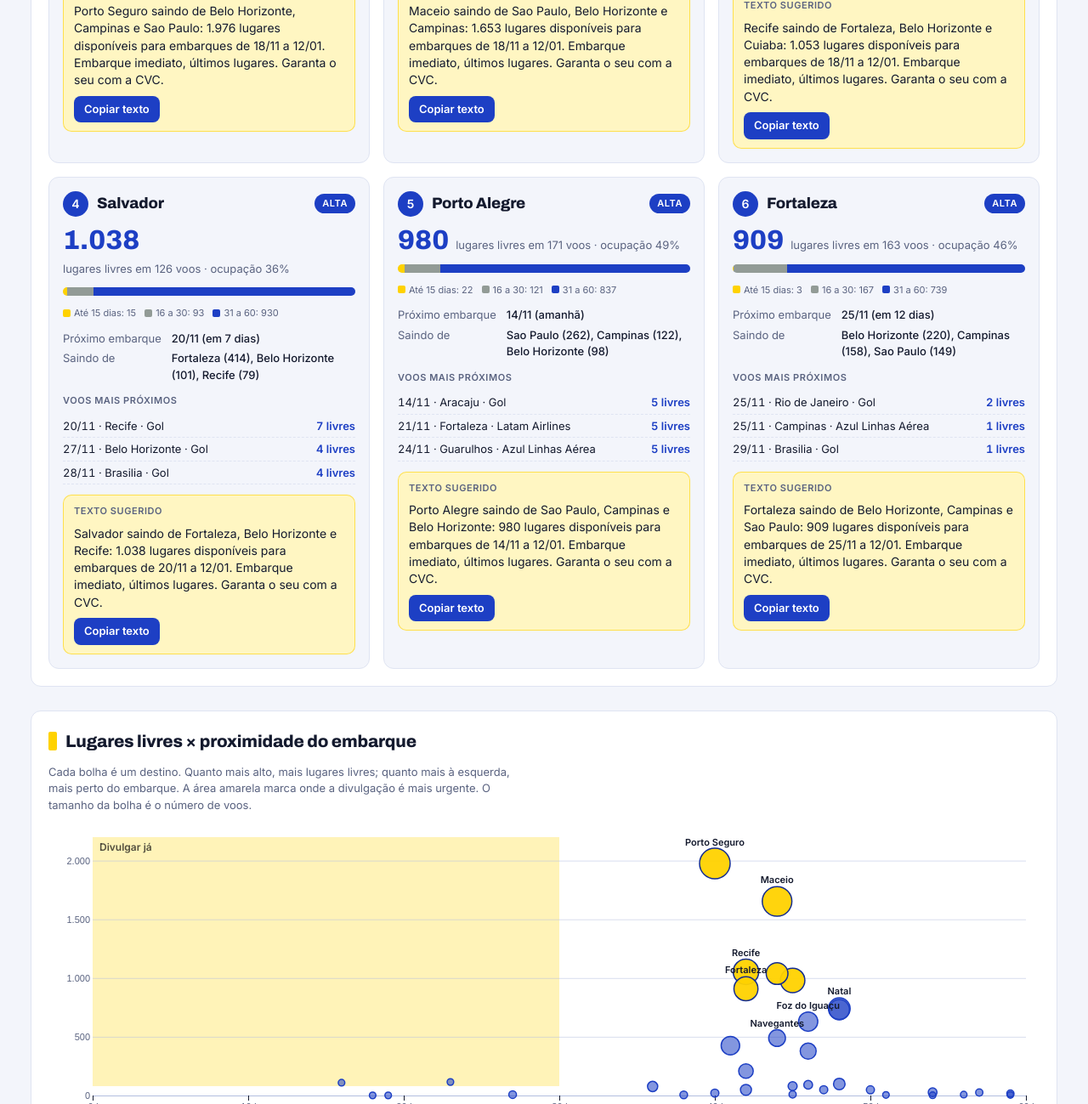
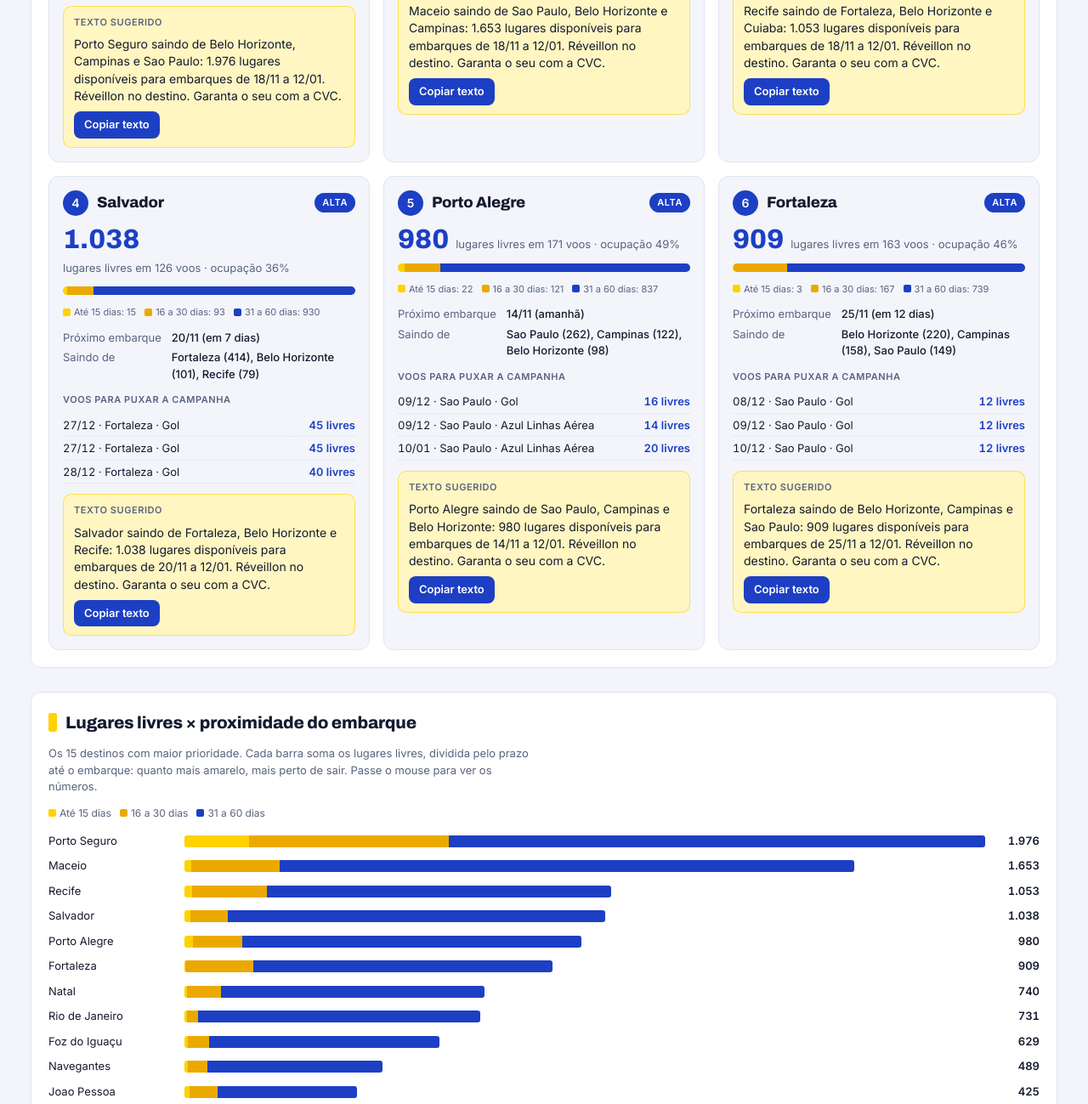
Before and after one commit to vjavictor-boop/mapa-da-mina, a plain HTML site: page index.html in a window 1280 px wide. Shown: the part 6492-7791 px from the top of the page at 85% size. Drawn offline with nearby package versions, Linux system fonts and the light colour scheme.

Commit message:
Divulgação: barras por prazo, gancho e voos prioritários

```diff
--- a/index.html
+++ b/index.html
@@ -253,8 +253,9 @@ window.dash = (() => {
 
   <section class="mm-sec" id="proximidade">
     <h2>Lugares livres × proximidade do embarque</h2>
-    <p>Cada bolha é um destino. Quanto mais alto, mais lugares livres; quanto mais à esquerda, mais perto do embarque. A área amarela marca onde a divulgação é mais urgente. O tamanho da bolha é o número de voos.</p>
-    <div class="mm-chart mm-scatter" data-draw="d-scatter"></div>
+    <p>Os 15 destinos com maior prioridade. Cada barra soma os lugares livres, dividida pelo prazo até o embarque: quanto mais amarelo, mais perto de sair. Passe o mouse para ver os números.</p>
+    <div class="mm-seg-legend mm-prazo-leg" data-draw="d-prazo-leg"></div>
+    <div class="mm-chart mm-prazos" data-draw="d-prazos"></div>
   </section>
 
   <section class="mm-sec" id="prazos">
@@ -274,7 +275,9 @@ window.dash = (() => {
       <dt>Lugares livres</dt><dd>Soma do disponível dos voos com embarque entre hoje e o fim da janela escolhida, saindo do estado selecionado.</dd>
       <dt>Peso por prazo</dt><dd>Cada lugar vale 3 pontos se o voo sai em até 15 dias, 2 pontos de 16 a 30 dias, 1,5 de 31 a 60 dias e 1 ponto depois disso. Lugar perto do embarque pesa mais porque sobra menos tempo para vender.</dd>
       <dt>Pontuação</dt><dd>Soma dos pontos de todos os lugares livres do destino. Os destinos são ordenados por ela.</dd>
-      <dt>Urgente</dt><dd>Pelo menos 40% dos lugares livres saem em até 30 dias (e são 30 lugares ou mais).</dd>
+      <dt>Urgente</dt><dd>200 lugares livres ou mais saem em até 30 dias, ou pelo menos 40% dos lugares livres saem nesse prazo (mínimo de 30 lugares).</dd>
+      <dt>Voos para puxar a campanha</dt><dd>Os três voos do destino com mais lugares livres, pesados pela proximidade do embarque.</dd>
+      <dt>Texto sugerido</dt><dd>O tema (Réveillon, férias, Carnaval) segue o período em que se concentram os lugares livres, não só o primeiro voo.</dd>
       <dt>Alta</dt><dd>Não é urgente, mas o próximo embarque com lugares é em até 45 dias.</dd>
       <dt>Planejar</dt><dd>Os lugares estão mais distantes; dá para preparar campanha com antecedência.</dd>
       <dt>Estado de embarque</dt><dd>Estado da cidade da malha de origem do voo.</dd>
@@ -714,6 +717,12 @@ body { overflow-x: clip; }
 .mm-copy-l { font-size: 11px; font-weight: 700; text-transform: uppercase; letter-spacing: .05em; color: var(--color-fg-muted); }
 .mm-copybtn { justify-self: start; font: inherit; font-size: 13px; font-weight: 600; padding: 6px 12px; border-radius: 8px; border: 0; background: var(--blue); color: #ffffff; cursor: pointer; }
 .mm-copybtn:focus-visible { outline: 2px solid var(--yellow); outline-offset: 2px; }
+.mm-prazos { display: grid; gap: 6px; min-height: 0; }
+.mm-prazos .mm-bar { cursor: default; grid-template-columns: minmax(0, 9.5rem) 1fr auto; }
+.mm-stack { background: transparent; }
+.mm-stack-in { display: flex; height: 100%; border-radius: 3px; overflow: hidden; }
+.mm-stack-in i { display: block; height: 100%; }
+.mm-prazo-leg { font-size: 12px; }
 .mm-scatter { min-height: 360px; }
 .mm-scatter .mm-zone { fill: color-mix(in oklab, var(--yellow) 28%, transparent); }
 .mm-scatter .mm-zone-l { fill: color-mix(in oklab, var(--yellow) 30%, var(--color-fg)); font-weight: 700; font-size: 12px; }
@@ -745,13 +754,14 @@ window.mmNome = (s) => String(s).toLowerCase().replace(/(^|[\s(])(\S)/g, (m, a,
 window.mmDM = (s) => { const [, m, d] = String(s).split('-'); return d + '/' + m; };
 window.mmPrior = (g) => {
   const perto = g.b15 + g.b30;
-  if (perto >= 30 && perto / g.livres >= 0.4) return ['Urgente', 'urg'];
+  if (perto >= 200 || (perto >= 30 && perto / g.livres >= 0.4)) return ['Urgente', 'urg'];
   if (g.proxDias <= 45) return ['Alta', 'alta'];
   return ['Planejar', 'plan'];
 };
 window.mmGancho = (g) => {
-  if (g.proxDias <= 15) return 'Embarque imediato, últimos lugares';
-  const [, m, d] = g.prox.split('-').map(Number);
+  if (g.diasMedio <= 15) return 'Embarque imediato, últimos lugares';
+  const pico = new Date(mmHoje() + g.diasMedio * 864e5);
+  const m = pico.getUTCMonth() + 1, d = pico.getUTCDate();
   if ((m === 12 && d >= 20) || (m === 1 && d <= 3)) return 'Réveillon no destino';
   if (m === 12 || m === 1) return 'Férias de verão';
   if (m === 2) return 'Carnaval e férias';
@@ -797,7 +807,7 @@ dash.calc('divulga', {
       ocupacao: g.oferta ? Math.floor(g.ocup / g.oferta * 100) : 0,
       diasMedio: Math.round(g.somaDias / g.livres),
       origensTop: [...g.origens].sort((a, b) => b[1] - a[1]).slice(0, 3),
-      proximos: g.lista.sort((a, b) => a.dias - b.dias || b.disp - a.disp).slice(0, 3),
+      proximos: g.lista.sort((a, b) => b.disp * mmPeso(b.dias) - a.disp * mmPeso(a.dias) || a.dias - b.dias).slice(0, 3).sort((a, b) => a.dias - b.dias),
       origens: undefined, lista: undefined
     })).sort((a, b) => b.score - a.score);
   }
@@ -846,7 +856,7 @@ dash.draw('d-cards', (el) => {
   const rows = s.data.slice(0, 6);
   if (!rows.length) { const p = document.createElement('p'); p.className = 'mm-empty-msg'; p.textContent = 'Nenhum destino com lugares livres neste estado e prazo. Tente uma janela maior.'; el.append(p); return; }
   const mk = (tag, cls, txt) => { const e = document.createElement(tag); if (cls) e.className = cls; if (txt != null) e.textContent = txt; return e; };
-  const segs = [['b15', 'Até 15 dias', 'var(--yellow)'], ['b30', '16 a 30', 'color-mix(in oklab, var(--yellow) 55%, var(--blue))'], ['b60', '31 a 60', 'var(--blue)'], ['b90', '61 a 90', 'color-mix(in oklab, var(--blue) 40%, var(--color-panel))']];
+  const segs = mmSegs;
   rows.forEach((g, i) => {
     const art = mk('article', 'mm-rec');
     const top = mk('div', 'mm-rec-top');
@@ -884,12 +894,45 @@ dash.draw('d-cards', (el) => {
       setTimeout(() => { btn.textContent = 'Copiar texto'; }, 2500);
     });
     copy.append(mk('span', 'mm-copy-l', 'Texto sugerido'), p, btn);
-    art.append(top, big, seg, leg, meta, mk('span', 'mm-copy-l', 'Voos mais próximos'), ul, copy);
+    art.append(top, big, seg, leg, meta, mk('span', 'mm-copy-l', 'Voos para puxar a campanha'), ul, copy);
     el.append(art);
   });
 });
 
-dash.draw('d-scatter', (el) => {
+window.mmSegs = [['b15', 'Até 15 dias', 'var(--yellow)'], ['b30', '16 a 30 dias', 'color-mix(in oklab, var(--yellow) 65%, #c25e00)'], ['b60', '31 a 60 dias', 'var(--blue)'], ['b90', '61 a 90 dias', 'color-mix(in oklab, var(--blue) 40%, var(--color-panel))']];
+dash.draw('d-prazo-leg', (el) => {
+  const jan = +dash.params().djan || 60;
+  el.replaceChildren(...mmSegs.filter(([k]) => ({ b15: 0, b30: 16, b60: 31, b90: 61 })[k] <= jan).map(([, l, c]) => { const s = document.createElement('span'); s.textContent = l; s.style.setProperty('--c', c); return s; }));
+});
+dash.draw('d-prazos', (el) => {
+  const s = dash.data('divulga');
+  el.replaceChildren();
+  if (s.status !== 'ok') { el.textContent = '—'; return; }
+  const rows = s.data.slice(0, 15);
+  if (!rows.length) { const p = document.createElement('p'); p.className = 'mm-empty-msg'; p.textContent = 'Nenhum destino neste filtro.'; el.append(p); return; }
+  const max = d3.max(rows, (r) => r.livres) || 1;
+  const tip = mmTip(el);
+  for (const g of rows) {
+    const row = document.createElement('div'); row.className = 'mm-bar';
+    const name = document.createElement('span'); name.textContent = mmNome(g.destino);
+    const track = document.createElement('span'); track.className = 'mm-bar-track mm-stack';
+    const inner = document.createElement('span'); inner.className = 'mm-stack-in'; inner.style.width = (g.livres / max * 100) + '%';
+    for (const [k, l, c] of mmSegs) {
+      if (!g[k]) continue;
+      const i = document.createElement('i'); i.style.width = (g[k] / g.livres * 100) + '%'; i.style.background = c;
+      inner.append(i);
+    }
+    track.append(inner);
+    const val = document.createElement('b'); val.textContent = mmF(g.livres);
+    row.append(name, track, val);
+    const lines = [mmNome(g.destino) + ' · ' + mmF(g.livres) + ' livres', ...mmSegs.filter(([k]) => g[k]).map(([k, l]) => l + ': ' + mmF(g[k])), 'Prioridade: ' + mmPrior(g)[0]];
+    row.addEventListener('mousemove', (ev) => tip.show(ev, lines));
+    row.addEventListener('mouseleave', () => tip.hide());
+    el.insertBefore(row, el.lastChild);
+  }
+});
+
+dash.draw('d-scatter-off', (el) => {
   const s = dash.data('divulga');
   el.replaceChildren();
   if (s.status !== 'ok') { el.textContent = '—'; return; }
```
